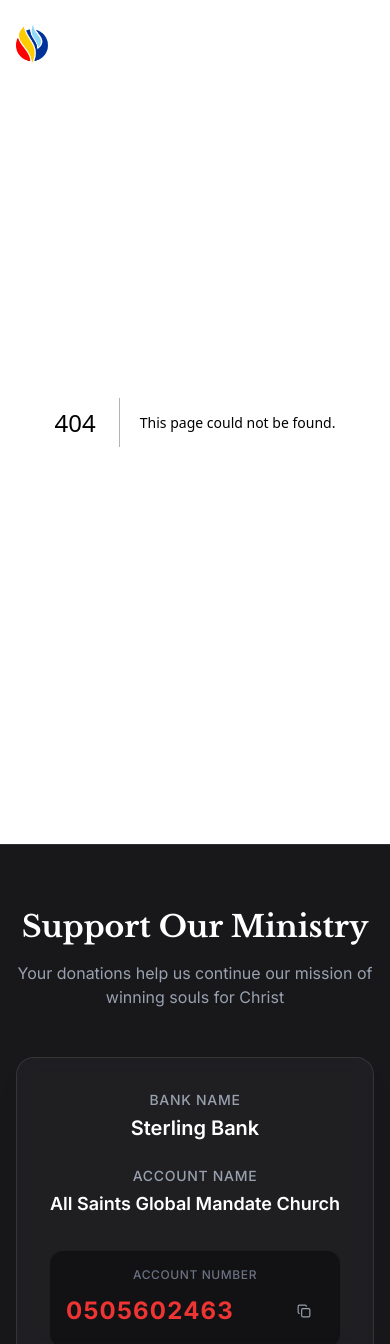
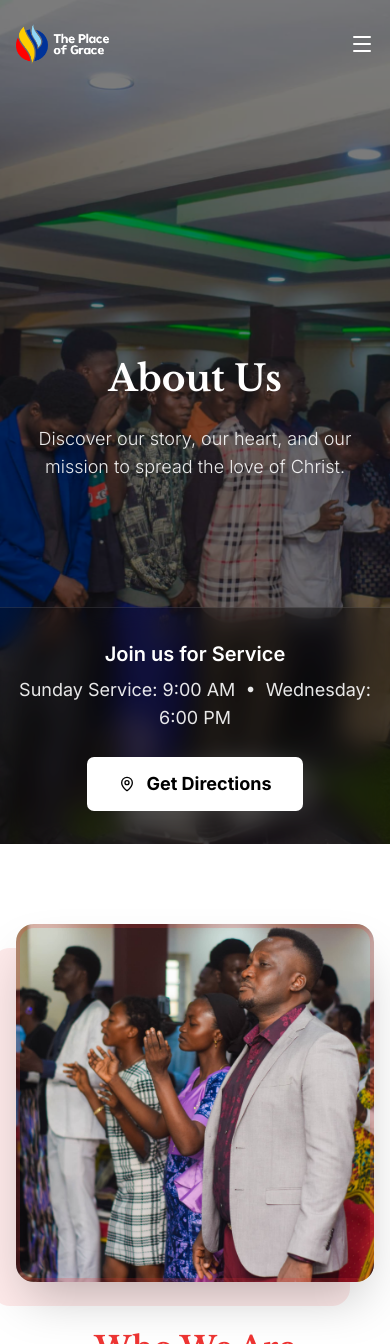
Before and after one commit to Tomilola-ng/tpog-church, a Next.js app: page /about-us in a window 390 px wide. Before the commit this address had no page. Shown: the top 1344 px of the page. Built offline with nearby package versions, Linux system fonts and the light colour scheme.

Commit message:
feat(about-us): add about us page with hero, mission vision and about sections
Implement new about us page with animated hero section, mission/vision components, and detailed about us content. Includes responsive design and interactive elements to enhance user experience.

```diff
--- /dev/null
+++ b/app/about-us/about-us.tsx
@@ -0,0 +1,88 @@
+"use client";
+
+import Image from "next/image";
+import Link from "next/link";
+import { motion } from "framer-motion";
+import { Button } from "@/components/ui/button";
+
+export function AboutUsSection() {
+  return (
+    <section className="container mx-auto px-4 py-20 md:py-32">
+      <div className="flex flex-col items-center gap-12 lg:flex-row lg:items-start lg:gap-20">
+        {/* Image Section */}
+        <motion.div
+          initial={{ x: -50, opacity: 0 }}
+          whileInView={{ x: 0, opacity: 1 }}
+          viewport={{ once: true }}
+          transition={{ duration: 0.8, ease: "easeOut" }}
+          className="relative w-full lg:basis-3/7"
+        >
+          <div className="relative aspect-square w-full overflow-hidden rounded-2xl shadow-2xl">
+            <Image
+              src="/images/tpog-service.jpg"
+              alt="The Place Of Grace Church Service"
+              fill
+              className="object-cover"
+              sizes="(max-width: 1024px) 100vw, 43vw"
+            />
+
+            {/* Decorative border */}
+            <div className="border-primary absolute inset-0 rounded-2xl border-4 opacity-20" />
+          </div>
+
+          {/* Decorative background shape */}
+          <div className="bg-primary/10 absolute -bottom-6 -left-6 -z-10 h-full w-full rounded-2xl" />
+        </motion.div>
+
+        {/* Text Section */}
+        <motion.div
+          initial={{ x: 50, opacity: 0 }}
+          whileInView={{ x: 0, opacity: 1 }}
+          viewport={{ once: true }}
+          transition={{ duration: 0.8, ease: "easeOut", delay: 0.2 }}
+          className="flex w-full flex-col items-center text-center lg:basis-4/7 lg:items-start lg:text-left"
+        >
+          <h2 className="text-primary font-heading mb-6 text-3xl font-bold md:text-4xl lg:text-5xl">
+            Who We Are
+          </h2>
+
+          <div className="text-muted-foreground mb-10 max-w-2xl text-lg leading-relaxed">
+            <p className="mb-6">
+              The Place Of Grace Church is a vibrant community of believers
+              dedicated to the teaching of God&apos;s Word and the manifestation
+              of His power. We are a family bound together by the love of
+              Christ, committed to raising a generation that walks in dominion
+              and victory.
+            </p>
+
+            <p className="mb-6">
+              We believe that the Word of God brings clarity of purpose,
+              wholeness, and stability. Our mandate is to equip you with
+              biblical truths that will transform your life and empower you to
+              fulfill your God-given destiny.
+            </p>
+
+            <p className="mb-8">
+              Whether you are seeking spiritual growth, a supportive community,
+              or a place to encounter God&apos;s presence, you are welcome here.
+              Join us as we grow together in grace and impact our world for the
+              Kingdom.
+            </p>
+          </div>
+
+          {/* Buttons */}
+          <div className="mt-6 flex flex-wrap justify-center gap-6 lg:justify-start">
+            <Button
+              asChild
+              variant="outline"
+              size="lg"
+              className="px-12 py-8 text-2xl font-semibold"
+            >
+              <Link href="/contact-us">Contact Us</Link>
+            </Button>
+          </div>
+        </motion.div>
+      </div>
+    </section>
+  );
+}
--- /dev/null
+++ b/app/about-us/hero.tsx
@@ -0,0 +1,96 @@
+"use client";
+
+import { useState, useEffect } from "react";
+import { motion, AnimatePresence } from "framer-motion";
+import Link from "next/link";
+import { Button } from "@/components/ui/button";
+import { MapPin } from "lucide-react";
+
+const images = [
+  "/images/hero_slider/1.jpg",
+  "/images/hero_slider/2.jpg",
+  "/images/hero_slider/3.jpg",
+  "/images/hero_slider/4.jpg",
+  "/images/hero_slider/5.jpg",
+];
+
+export function Hero() {
+  const [currentIndex, setCurrentIndex] = useState(0);
+
+  useEffect(() => {
+    const timer = setInterval(() => {
+      setCurrentIndex((prev) => (prev + 1) % images.length);
+    }, 5000);
+    return () => clearInterval(timer);
+  }, []);
+
+  return (
+    <div className="relative h-screen w-full overflow-hidden bg-black">
+      {/* Image Slider */}
+      <AnimatePresence mode="popLayout">
+        <motion.div
+          key={currentIndex}
+          initial={{ opacity: 0, scale: 1.1 }}
+          animate={{ opacity: 1, scale: 1 }}
+          exit={{ opacity: 0 }}
+          transition={{ duration: 1.5 }}
+          className="absolute inset-0"
+        >
+          <div
+            className="absolute inset-0 bg-cover bg-center"
+            style={{ backgroundImage: `url(${images[currentIndex]})` }}
+          />
+          {/* Overlay gradient for better text readability */}
+          <div className="absolute inset-0 bg-black/50" />
+        </motion.div>
+      </AnimatePresence>
+
+      {/* Hero Content */}
+      <div className="relative z-10 flex h-full flex-col items-center justify-center px-4 text-center lg:pt-20">
+        <motion.h1
+          initial={{ y: 30, opacity: 0 }}
+          animate={{ y: 0, opacity: 1 }}
+          transition={{ delay: 0.5, duration: 0.8, ease: "easeOut" }}
+          className="font-heading mb-6 max-w-5xl text-4xl leading-tight font-bold text-pretty text-white drop-shadow-lg lg:text-6xl"
+        >
+          About Us
+        </motion.h1>
+
+        <motion.div
+          initial={{ y: 30, opacity: 0 }}
+          animate={{ y: 0, opacity: 1 }}
+          transition={{ delay: 0.8, duration: 0.8, ease: "easeOut" }}
+          className="max-w-3xl text-lg font-light text-white/90 drop-shadow-md md:text-2xl"
+        >
+          <p className="mb-2">
+            Discover our story, our heart, and our mission to spread the love of Christ.
+          </p>
+        </motion.div>
+      </div>
+
+      {/* Bottom Banner */}
+      <div className="absolute right-0 bottom-0 left-0 z-20 border-t border-white/10 bg-black/30 backdrop-blur-md">
+        <div className="container mx-auto flex flex-col items-center justify-between gap-6 px-4 py-8 md:flex-row">
+          <div className="text-center text-white md:text-left">
+            <h3 className="text-primary-foreground mb-2 text-xl font-semibold">
+              Join us for Service
+            </h3>
+            <p className="text-lg text-white/90">
+              Sunday Service: 9:00 AM &nbsp;•&nbsp; Wednesday: 6:00 PM
+            </p>
+          </div>
+
+          <Link href="/location">
+            <Button
+              size="lg"
+              className="h-14 bg-white px-8 text-lg font-bold text-black hover:bg-white/90"
+            >
+              <MapPin className="mr-2 h-5 w-5" />
+              Get Directions
+            </Button>
+          </Link>
+        </div>
+      </div>
+    </div>
+  );
+}
--- /dev/null
+++ b/app/about-us/mission-vision.tsx
@@ -0,0 +1,54 @@
+"use client";
+
+import { motion } from "framer-motion";
+import { Target, Lightbulb } from "lucide-react";
+
+export function MissionVision() {
+  return (
+    <section className="bg-muted/30 py-20 md:py-32">
+      <div className="container mx-auto px-4">
+        <div className="grid gap-8 md:grid-cols-2 lg:gap-12">
+          {/* Mission */}
+          <motion.div
+            initial={{ y: 50, opacity: 0 }}
+            whileInView={{ y: 0, opacity: 1 }}
+            viewport={{ once: true }}
+            transition={{ duration: 0.6, ease: "easeOut" }}
+            className="bg-card flex flex-col items-center rounded-2xl p-8 text-center shadow-lg lg:p-12"
+          >
+            <div className="bg-primary/10 mb-6 flex h-20 w-20 items-center justify-center rounded-full">
+              <Target className="text-primary h-10 w-10" />
+            </div>
+            <h3 className="text-primary mb-4 text-3xl font-bold">
+              Our Mission
+            </h3>
+            <p className="text-muted-foreground text-lg leading-relaxed text-pretty">
+              To raise a people of grace and power, equipped with the Word of
+              God to transform their world and manifest the kingdom of God in
+              every sphere of life.
+            </p>
+          </motion.div>
+
+          {/* Vision */}
+          <motion.div
+            initial={{ y: 50, opacity: 0 }}
+            whileInView={{ y: 0, opacity: 1 }}
+            viewport={{ once: true }}
+            transition={{ duration: 0.6, ease: "easeOut", delay: 0.2 }}
+            className="bg-card flex flex-col items-center rounded-2xl p-8 text-center shadow-lg lg:p-12"
+          >
+            <div className="bg-primary/10 mb-6 flex h-20 w-20 items-center justify-center rounded-full">
+              <Lightbulb className="text-primary h-10 w-10" />
+            </div>
+            <h3 className="text-primary mb-4 text-3xl font-bold">Our Vision</h3>
+            <p className="text-muted-foreground text-lg leading-relaxed text-pretty">
+              To see lives transformed by the power of God&apos;s grace,
+              creating a community of believers who walk in dominion, victory,
+              and divine purpose.
+            </p>
+          </motion.div>
+        </div>
+      </div>
+    </section>
+  );
+}
--- /dev/null
+++ b/app/about-us/page.tsx
@@ -0,0 +1,13 @@
+import { Hero } from "./hero";
+import { AboutUsSection } from "./about-us";
+import { MissionVision } from "./mission-vision";
+
+export default function AboutUsPage() {
+  return (
+    <main>
+      <Hero />
+      <AboutUsSection />
+      <MissionVision />
+    </main>
+  );
+}
```
Also changed, not shown: public/images/tpog-service.jpg (added).
